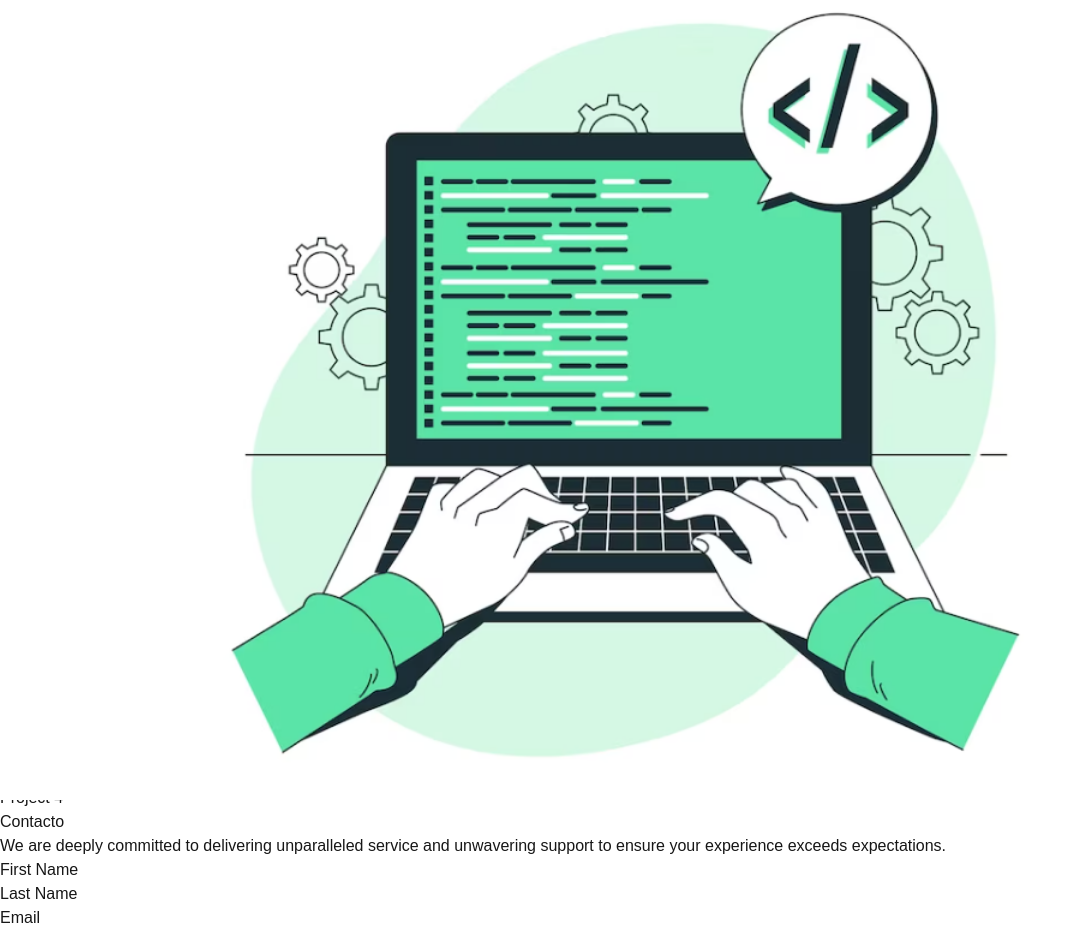
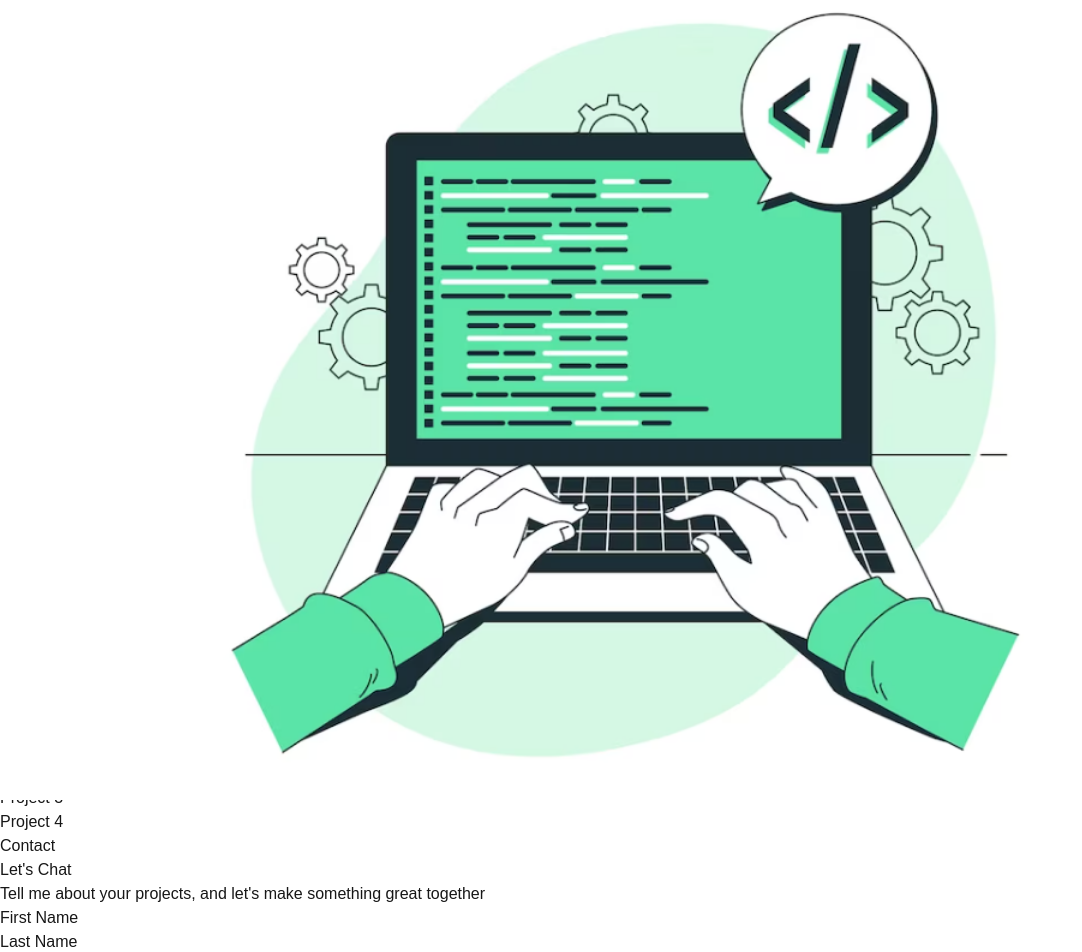
Before and after one commit to Roddy-B/rodson.me, a Next.js app: page / in a window 1280 px wide. Shown: the top 952 px of the page, without its empty margins (0-1082 px from the left). Built offline with nearby package versions, Linux system fonts and the light colour scheme.

Commit message:
text correction

```diff
--- a/src/components/contact.tsx
+++ b/src/components/contact.tsx
@@ -38,13 +38,16 @@ export default function Contacto() {
     <section className=" pb-10 px-4 md:px-0">
         <div className="container mx-auto  ">
         <h2 className="text-2xl font-semibold mb-4">
-                Contacto
+                Contact
         </h2>
       <div className="grid grid-cols-1 md:grid-cols-2 gap-8 border-2 border-gray rounded-lg p-8">
 
       <div >
-            <p className="mb-6 text-gray-500">
-                We are deeply committed to delivering unparalleled service and unwavering support to ensure your experience exceeds expectations.
+            <p className=" text-gray-700 font-bold">
+                Let's Chat
+            </p>
+            <p className="mb-6 text-gray-700">
+                Tell me about your projects, and let's make something great together
             </p>
         </div>
 
--- a/src/components/hero.tsx
+++ b/src/components/hero.tsx
@@ -3,16 +3,20 @@ import Link from 'next/link';
 
 export default function Hero() {
     return (
-        <section className="flex flex-col md:flex-row items-center mt-10 md:mt-20 mb-10 md:mb-20 pt-5 md:pt-7 pb-5 md:pb-7 px-4 md:px-0"> {/* Added background color */}
-            <div className="container mx-auto flex flex-col md:flex-row items-center"> {/* Added flex-col on container for mobile */}
-                <div className="md:w-1/2 text-center md:text-left md:pr-10"> {/* Added padding right on medium screens */}
+        <section className="flex flex-col md:flex-row items-center mt-10 md:mt-20 mb-10 md:mb-20 pt-5 md:pt-7 pb-5 md:pb-7 px-4 md:px-0">
+            <div className="container mx-auto flex flex-col md:flex-row items-center">
+                <div className="md:w-1/2 text-center md:text-left md:pr-10">
                     <h1 className="text-3xl md:text-4xl font-bold mb-4 md:mb-8 text-blue-900 leading-tight">Rodsone Bacela</h1>
-                    <h2 className="text-xl md:text-2xl font-semibold mb-2 md:mb-4">Hey my name is Rodsone Bacela, and I'm a frontend developer</h2>
-                    <p className="pb-5 md:pb-10 text-base md:text-lg">I bring Figma and prototype designs to life, giving users a great experience.</p> {/* Improved wording */}
+                    <h2 className="text-xl md:text-2xl font-semibold mb-2 md:mb-4">I'm a Web & Mobile developer</h2>
+                    <p className="pb-5 md:pb-10 text-base md:text-lg">
+                        C.S graduate, who is a good team player,
+                        highly motivated with a strong interest in front-end development
+                        and a passion for translating Ul designs into functional and engaging user experiences.
+                    </p>
 
                     <Link href="/"
-                      className="bg-blue-900 hover:bg-gray-500 text-white font-semibold py-2 px-4 md:py-3 md:px-6 border border-gray-100 rounded"> {/* Added <a> tag */}
-                        Baixar CV
+                      className="bg-blue-900 hover:bg-gray-500 text-white font-semibold py-2 px-4 md:py-3 md:px-6 border border-gray-100 rounded">
+                        Download CV
 
                     </Link>
                 </div>
--- a/src/components/skills.tsx
+++ b/src/components/skills.tsx
@@ -40,7 +40,7 @@ export default function Skills() {
                         className={`cursor-pointer ${activeCategory === 'technology' ? 'font-bold text-blue-900 ' : ''}`}
                         onClick={() => filterSkills('technology')}
                     >
-                        Tecnologias
+                        Tecnology
                     </h3>
                     <h3
                         className={`cursor-pointer ${activeCategory === 'language' ? 'font-bold text-blue-900' : ''}`}
```
